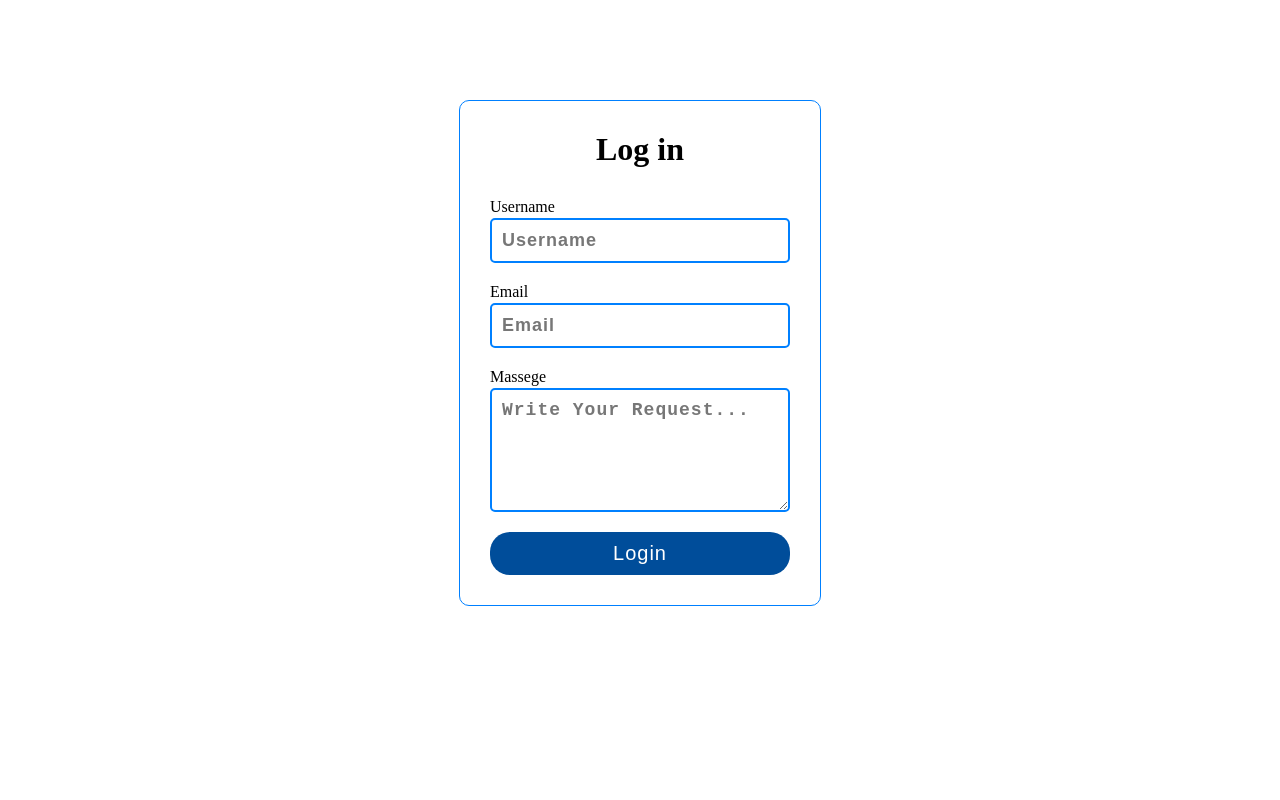
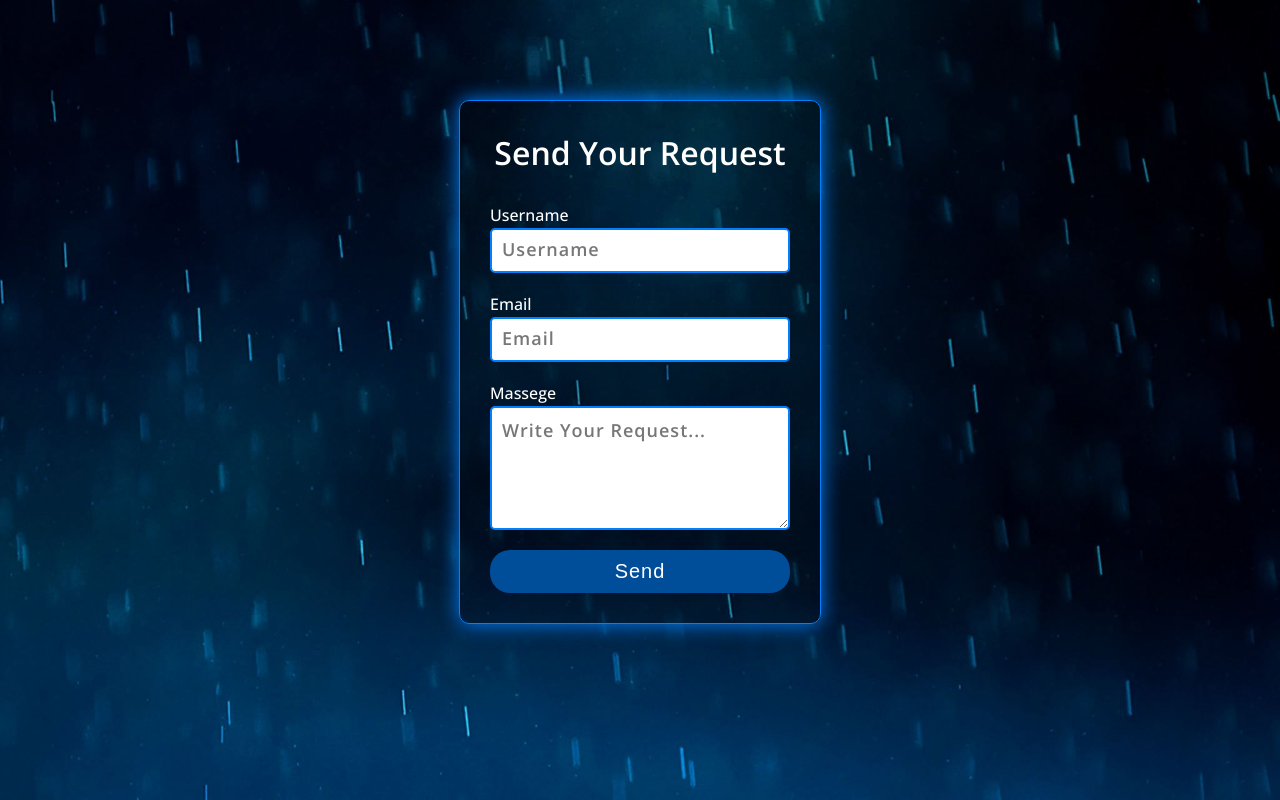
Before and after one commit to 687edf53/Real_Login, a plain HTML site: page index.html in a window 1280 px wide. Drawn offline with nearby package versions, Linux system fonts and the light colour scheme.

Commit message:
update the design

```diff
--- a/CSS/style.scss
+++ b/CSS/style.scss
@@ -7,10 +7,12 @@
 }
 body {
   height: 100vh;
-  font-family: "Poppins";
+  font-family: "Open Sans", sans-serif;
+  background: url('../images/Awesome-Blue-Rain-ipad-air.jpg') no-repeat;
+  background-size: cover;
 }
 .container {
-  padding: 0 2rem;
+  padding: 0 1rem;
   margin: 0 auto;
   width: 1200px;
   max-width: 100%;
@@ -53,7 +55,10 @@ body {
   width: fit-content;
   border-radius: 10px;
   border: 1px solid #0080ff;
+  box-shadow: 0 0 20px #0080ff;
   padding: 30px;
+  background: rgb(0 0 0 / 20%);
+  color: white;
 }
 .form .login-container {
   display: flex;
@@ -73,6 +78,7 @@ body {
   &::placeholder {
     color: #777;
     letter-spacing: 1px;
+    font-family: "Open Sans"
   };
   font-weight: 600;
   margin-top: -18px;
--- a/JS/index.js
+++ b/JS/index.js
@@ -1,5 +1,5 @@
 function sendMail() {
-  if (document.getElementById('username').value != '') {
+  if (document.getElementById('username').value != '' && document.getElementById('email').value != '' && document.getElementById('message').value != '') {
     var params = {
       name: document.getElementById('username').value,
       email: document.getElementById('email').value,
--- a/index.html
+++ b/index.html
@@ -10,15 +10,18 @@
       emailjs.init("qHgma6Ay5qIMyMKDt");
     })();
   </script>
+  <link rel="preconnect" href="https://fonts.googleapis.com">
+  <link rel="preconnect" href="https://fonts.gstatic.com" crossorigin>
+  <link href="https://fonts.googleapis.com/css2?family=Open+Sans:wght@400;500;600&display=swap" rel="stylesheet">
   <link rel="stylesheet" href="CSS/style.css">
-  <title>Login form</title>
+  <title>Send form</title>
 </head>
 <body>
 
   <!-- Start Form -->
   <div class="form">
     <div class="container">
-      <h1>Log in</h1>
+      <h1>Send Your Request</h1>
       <div class="login-container">
         <label for="username">Username</label>
         <input type="text" id="username" placeholder="Username" class="username">
@@ -26,7 +29,7 @@
         <input type="email" id="email" placeholder="Email" class="email">
         <label for="message">Massege</label>
         <textarea id="message" placeholder="Write Your Request..." class="message" rows="5"></textarea>
-        <button id="submit" class="submit" onclick="sendMail()">Login</button>
+        <button id="submit" class="submit" onclick="sendMail()">Send</button>
       </div>
     </div>
   </div>
```
Also changed, not shown: CSS/style.css, images/Awesome-Blue-Rain-ipad-air.jpg (added), 1 other file.
